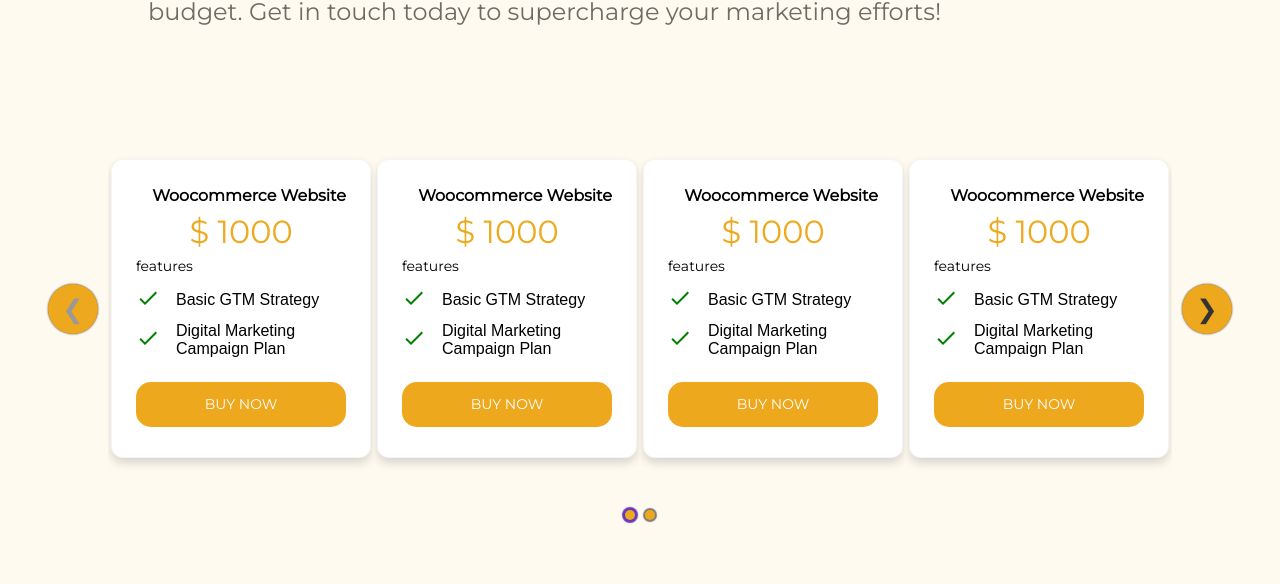
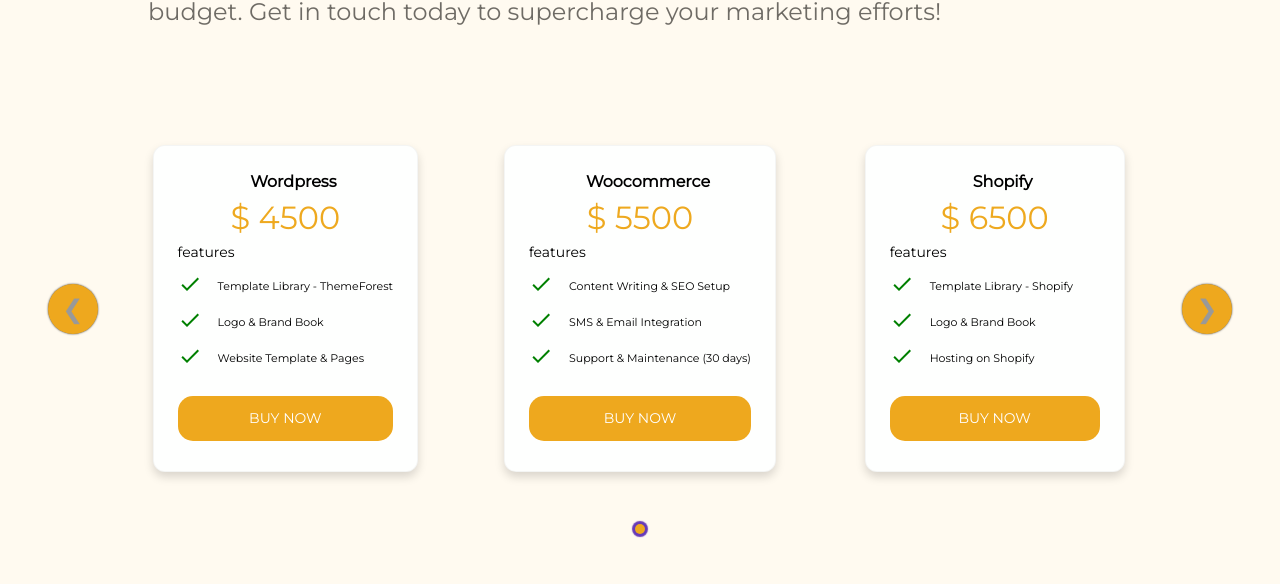
Before and after one commit to yourcxo-maneet/CxO_Landing_page, a React (Create React App) app: page / in a window 1280 px wide. Shown: the part 2193-2777 px from the top of the page. Built offline with nearby package versions, Linux system fonts and the light colour scheme.

Commit message:
Plan card content added

```diff
--- a/src/App.js
+++ b/src/App.js
@@ -10,7 +10,7 @@
 import PrimaryButton from "./components/navBar/buttons/PrimaryButton";
 import CxoCard from "./components/navBar/cards/CxoCard";
 import Footer from "./components/footer/Footer";
-import { cxoCardData, subCardData } from "./data";
+import { cxoCardData, planCardData, subCardData } from "./data";
 import Crousel from "./components/crousel/Crousel";
 import Imagecarousel from "./components/testCrousel/ImageCarousel";
 function App() {
@@ -110,7 +110,7 @@
             <PlanCard />
           </Grid>
         </Grid> */}
-        <Crousel data={item} Card={PlanCard} />
+        <Crousel data={planCardData} Card={PlanCard} />
       </Box>
       <Box className="section4">
         <Grid
--- a/src/components/navBar/cards/PlanCard.js
+++ b/src/components/navBar/cards/PlanCard.js
@@ -3,14 +3,14 @@
 import icon from "../../../assets/goOrganic.svg";
 import CheckIcon from "@mui/icons-material/Check";
 
-const PlanCard = () => {
+const PlanCard = ({ data }) => {
   return (
-    <Box maxWidth="210px" className="subcard-wrapper">
+    <Box minWidth="210px" className="subcard-wrapper">
       <Box className="card-upper">
         <Box className="card-plan-upper-1">
           <Box className="card-upper-1_Planbox">
             <Typography sx={{ fontWeight: "bold" }} variant="body1">
-              Woocommerce Website
+              {data.title}
             </Typography>
           </Box>
         </Box>
@@ -23,7 +23,7 @@
                 color: "rgba(238, 169, 31, 1)",
               }}
             >
-              $ 1000
+              $ {data.price}
             </Typography>
           </Box>
         </Box>
@@ -32,20 +32,23 @@
         features
       </Typography>
       <Box className="">
-        <Box className="card-lower">
-          <Box className="card-lower_left">
-            <CheckIcon style={{ color: "green" }} />
-          </Box>
-          <Box className="card-lower_right">Basic GTM Strategy</Box>
-        </Box>
+        {data.features.map((item) => (
           <Box className="card-lower">
             <Box className="card-lower_left">
               <CheckIcon style={{ color: "green" }} />
             </Box>
             <Box className="card-lower_right">
-            Digital Marketing Campaign Plan{" "}
+              {" "}
+              <Typography
+                variant="subtitle2"
+                sx={{ fontSize: "11px" }}
+                display="block"
+              >
+                {item}
+              </Typography>
             </Box>
           </Box>
+        ))}
       </Box>
       <Button className="sub-button">Buy Now</Button>
       <Typography
--- a/src/data.js
+++ b/src/data.js
@@ -66,3 +66,33 @@
     description: "Let us handle your marketing and finance your ads for you!",
   },
 ];
+
+export const planCardData = [
+  {
+    title: "Wordpress",
+    price: "4500",
+    features: [
+      "Template Library - ThemeForest",
+      "Logo & Brand Book",
+      "Website Template & Pages",
+    ],
+  },
+  {
+    title: "Woocommerce",
+    price: "5500",
+    features: [
+      "Content Writing & SEO Setup",
+      "SMS & Email Integration",
+      "Support & Maintenance (30 days)",
+    ],
+  },
+  {
+    title: "Shopify",
+    price: "6500",
+    features: [
+      "Template Library - Shopify",
+      "Logo & Brand Book",
+      "Hosting on Shopify",
+    ],
+  },
+];
```
Lines whose indentation alone changed are shown as unchanged.
